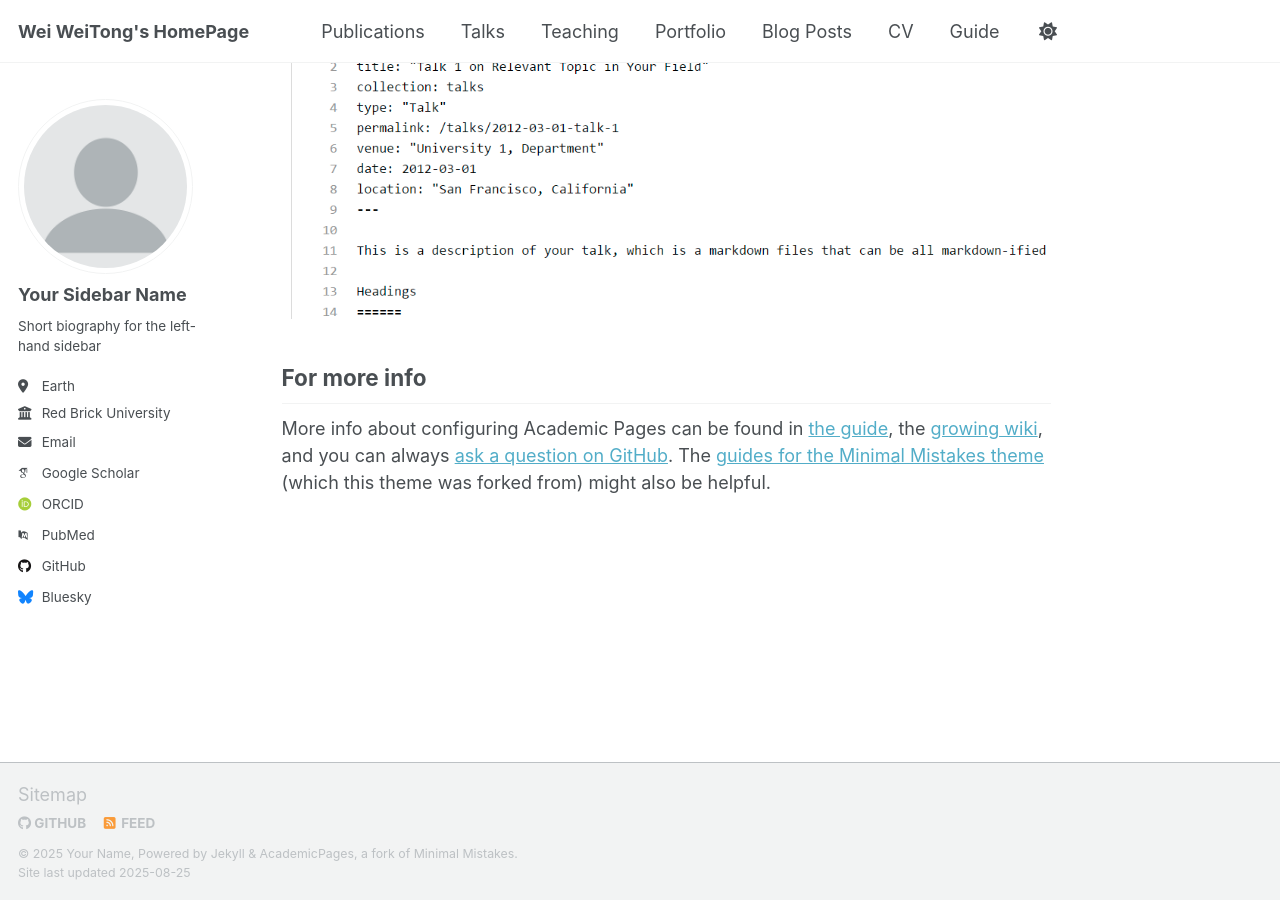
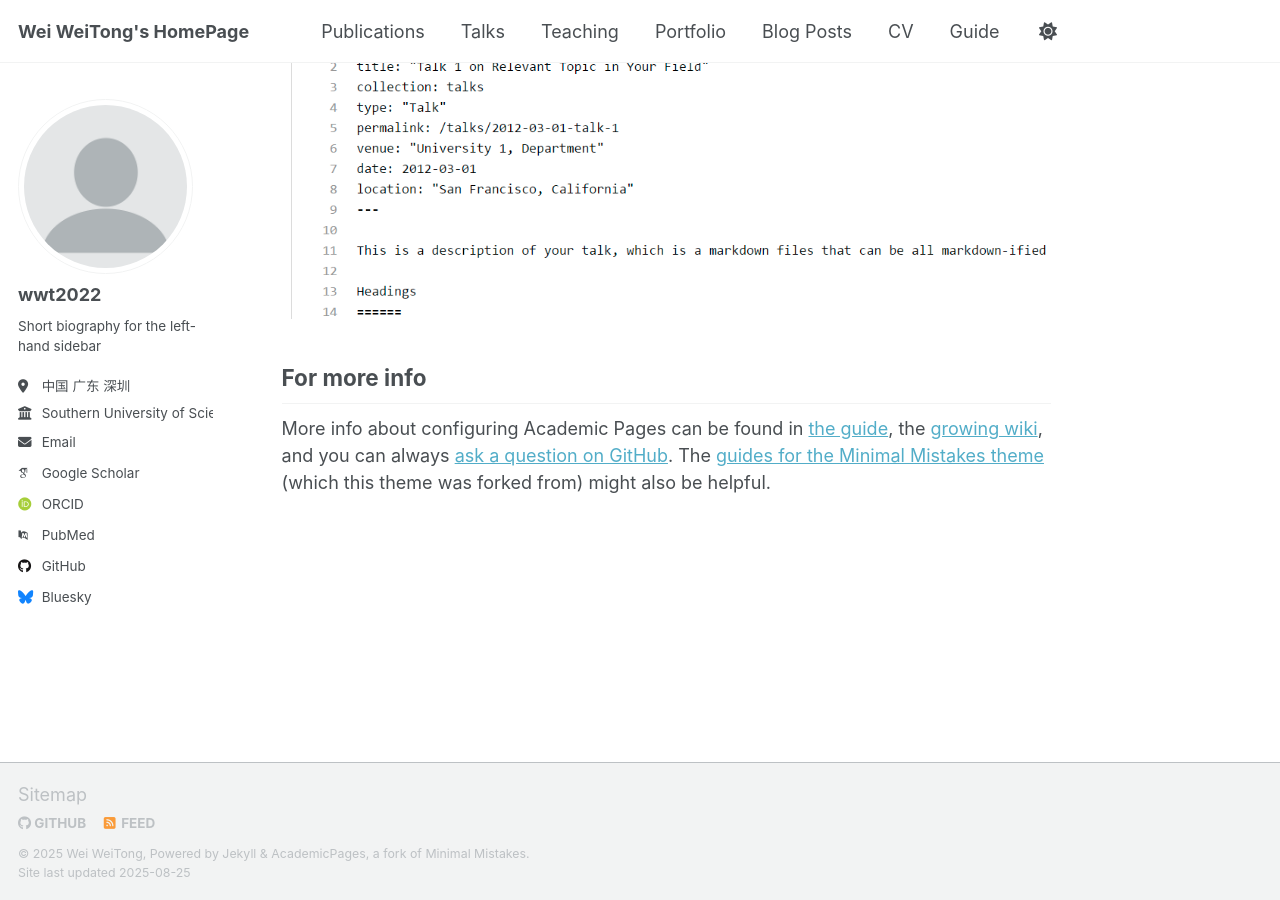
Before and after one commit to wwt2022/wwt2022.github.io, a Jekyll site: the page built from _pages/about.md, in a window 1280 px wide and 900 px high, scrolled down 2880 px. Built offline with Jekyll 4.4.1, drawn with Linux system fonts in a browser that asks for light colours; some web fonts are replaced; a script that is not in the unit is left out.

Commit message:
Update _config.yml

```diff
--- a/_config.yml
+++ b/_config.yml
@@ -11,7 +11,7 @@ locale                   : "en-China Guangdong Shenzhen"
 site_theme               : "default" # Currently available options are "default", "air"
 title                    : "Wei WeiTong's HomePage"
 title_separator          : "-"
-name                     : &name "Your Name"
+name                     : &name "Wei WeiTong"
 description              : &description "personal description"
 url                      : https://academicpages.github.io # the base hostname & protocol for your site e.g. "https://[your GitHub username].github.io" or if you already have some other page hosted on Github then use "https://[your GitHub username].github.io/[Your Repo Name]"
 baseurl                  : "" # the subpath of your site, e.g. "/blog"
@@ -23,13 +23,13 @@ repository               : "academicpages/academicpages.github.io"
 author:
   # Biographic information
   avatar           : "profile.png"
-  name             : "Your Sidebar Name"
+  name             : "wwt2022"
   pronouns         : # example: "she/her"
   bio              : "Short biography for the left-hand sidebar"
-  location         : "Earth"
-  employer         : "Red Brick University"
+  location         : "中国 广东 深圳"
+  employer         : "Southern University of Science and Technology"
   uri              : # URL
-  email            : "none@example.org"
+  email            : "12210325@mail.sustech.edu.cn"
 
   # Academic websites
   academia         : # URL
```
